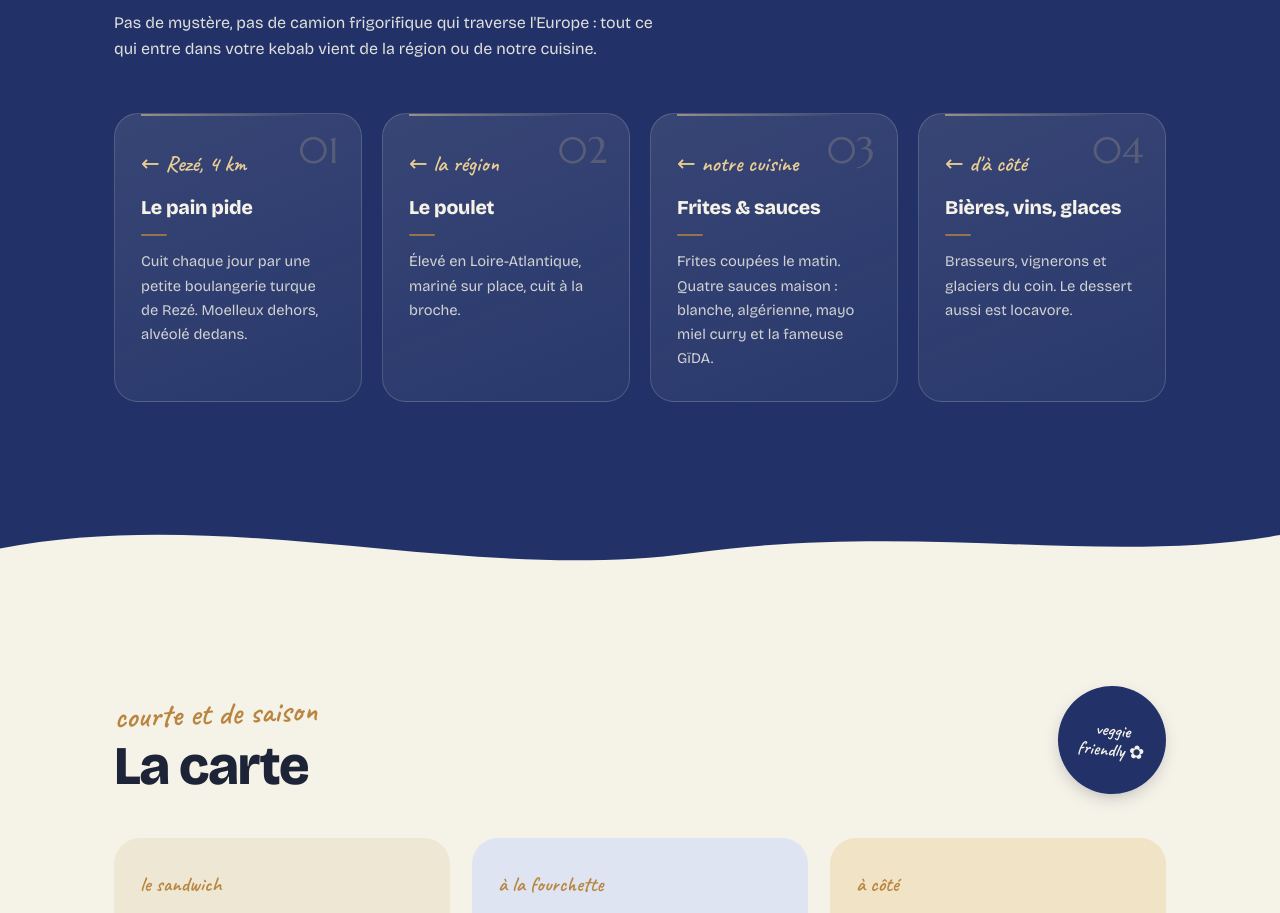
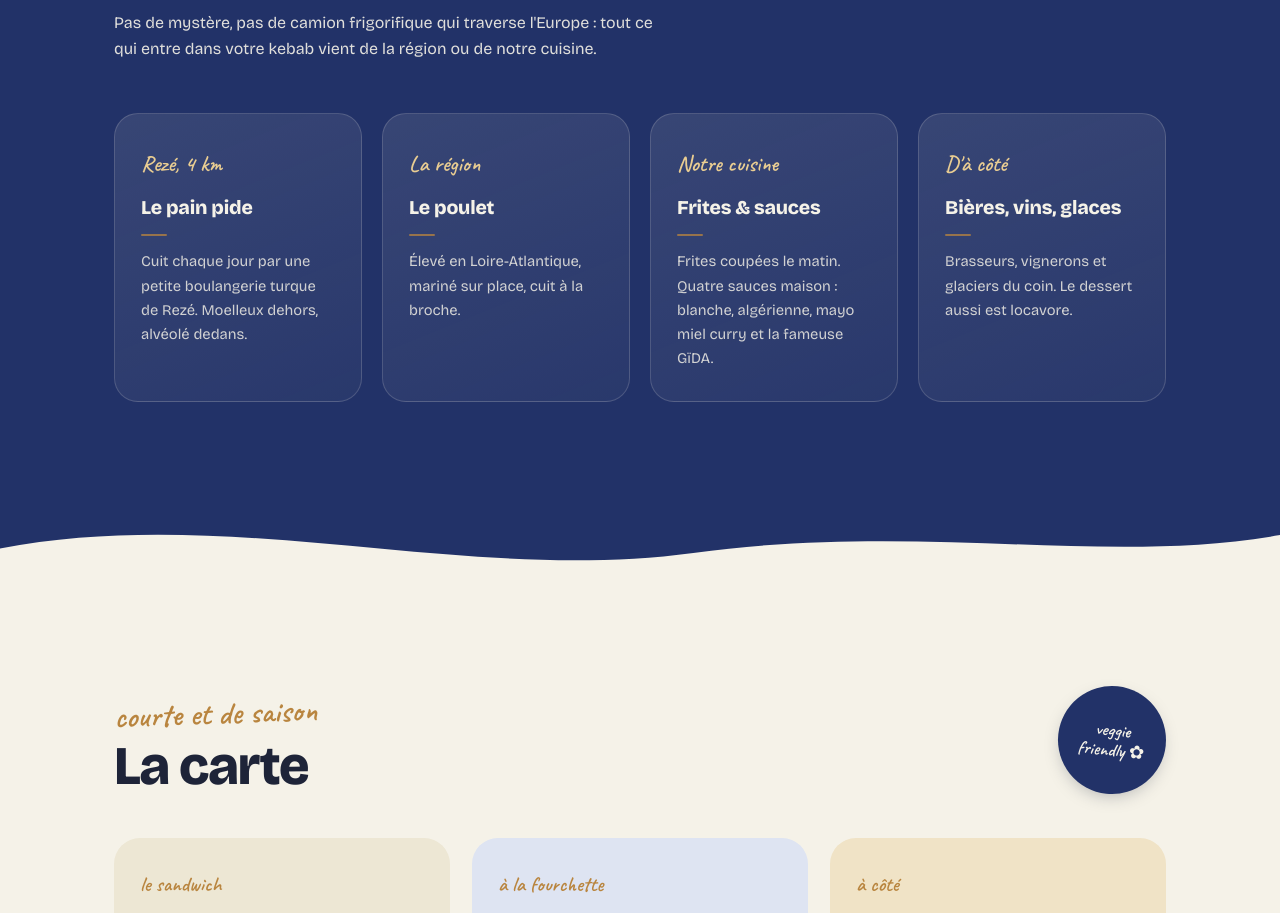
Before and after one commit to louisonb4-arch/gida-Nantes, a plain HTML site: page index.html in a window 1280 px wide. Shown: the part 1151-2064 px from the top of the page. Drawn offline with nearby package versions, Linux system fonts and the light colour scheme.

Commit message:
Provenance cards: drop arrows, number watermark, top filet

```diff
--- a/index.html
+++ b/index.html
@@ -248,37 +248,12 @@
       padding: 32px 26px 30px;
       transition: transform 0.5s cubic-bezier(0.22, 1, 0.36, 1), border-color 0.5s ease, box-shadow 0.5s ease, background 0.5s ease;
     }
-    /* filet doré supérieur */
-    .circuit__etape::before {
-      content: "";
-      position: absolute;
-      top: 0; left: 26px; right: 26px;
-      height: 2px;
-      background: linear-gradient(90deg, var(--bois-clair), transparent 85%);
-      opacity: 0.55;
-      transition: opacity 0.5s ease;
-    }
-    /* numéro filigrane */
-    .circuit__etape::after {
-      content: attr(data-num);
-      position: absolute;
-      top: 18px; right: 22px;
-      font-family: "Marcellus", Georgia, serif;
-      font-size: 2.3rem;
-      line-height: 1;
-      color: var(--bois-clair);
-      opacity: 0.2;
-      transition: opacity 0.5s ease, transform 0.5s ease;
-      pointer-events: none;
-    }
     .circuit__etape:hover {
       transform: translateY(-6px);
       border-color: rgba(233, 205, 146, 0.55);
       background: linear-gradient(158deg, rgba(251, 245, 234, 0.15), rgba(251, 245, 234, 0.05));
       box-shadow: 0 26px 54px -30px rgba(0, 0, 0, 0.6);
     }
-    .circuit__etape:hover::before { opacity: 1; }
-    .circuit__etape:hover::after { opacity: 0.42; transform: translateY(-2px); }
     .circuit__etape .km {
       font-family: var(--manuscrit);
       font-size: 1.4rem;
@@ -672,23 +647,23 @@
           tout ce qui entre dans votre kebab vient de la région ou de notre cuisine.
         </p>
         <div class="circuit">
-          <div class="circuit__etape pousse" data-num="01">
-            <span class="km">← Rezé, 4 km</span>
+          <div class="circuit__etape pousse">
+            <span class="km">Rezé, 4 km</span>
             <h3>Le pain pide</h3>
             <p>Cuit chaque jour par une petite boulangerie turque de Rezé. Moelleux dehors, alvéolé dedans.</p>
           </div>
-          <div class="circuit__etape pousse" data-num="02">
-            <span class="km">← la région</span>
+          <div class="circuit__etape pousse">
+            <span class="km">La région</span>
             <h3>Le poulet</h3>
             <p>Élevé en Loire-Atlantique, mariné sur place, cuit à la broche.</p>
           </div>
-          <div class="circuit__etape pousse" data-num="03">
-            <span class="km">← notre cuisine</span>
+          <div class="circuit__etape pousse">
+            <span class="km">Notre cuisine</span>
             <h3>Frites &amp; sauces</h3>
             <p>Frites coupées le matin. Quatre sauces maison : blanche, algérienne, mayo miel curry et la fameuse GïDA.</p>
           </div>
-          <div class="circuit__etape pousse" data-num="04">
-            <span class="km">← d'à côté</span>
+          <div class="circuit__etape pousse">
+            <span class="km">D'à côté</span>
             <h3>Bières, vins, glaces</h3>
             <p>Brasseurs, vignerons et glaciers du coin. Le dessert aussi est locavore.</p>
           </div>
```
